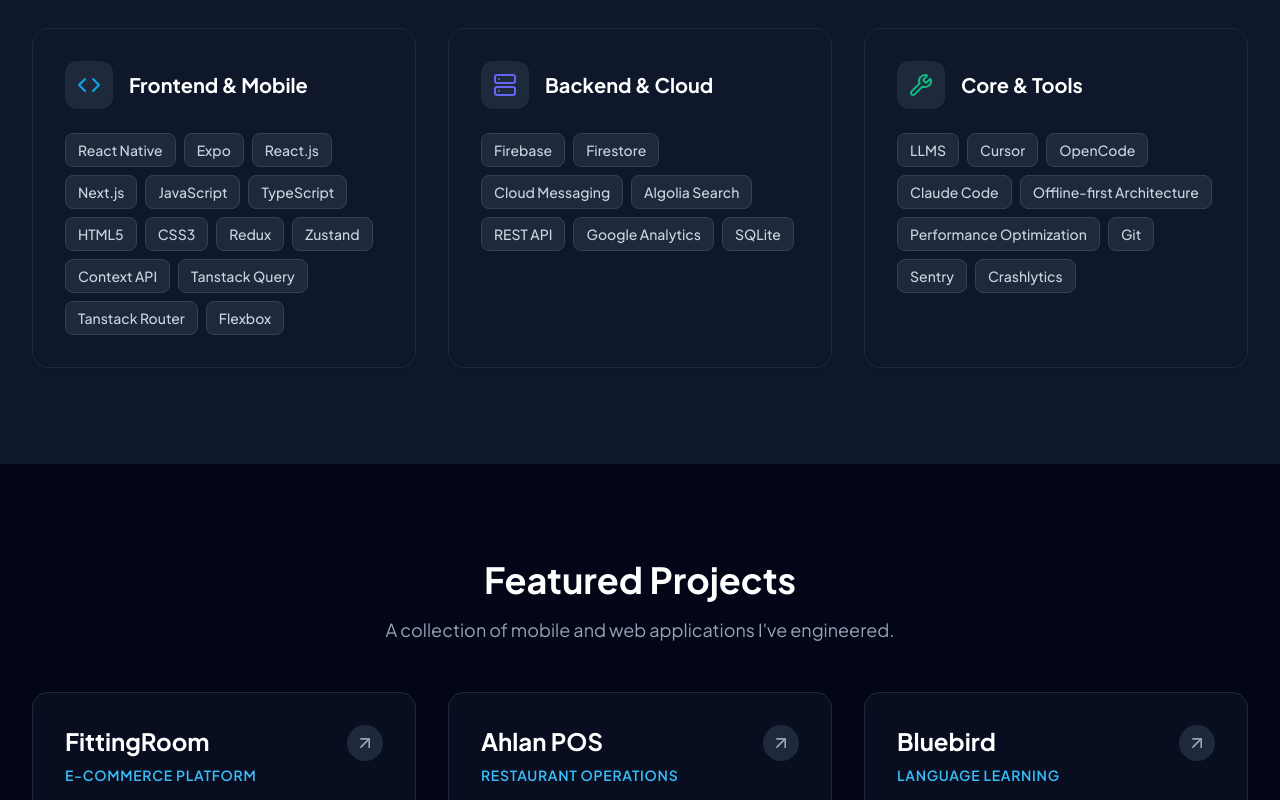
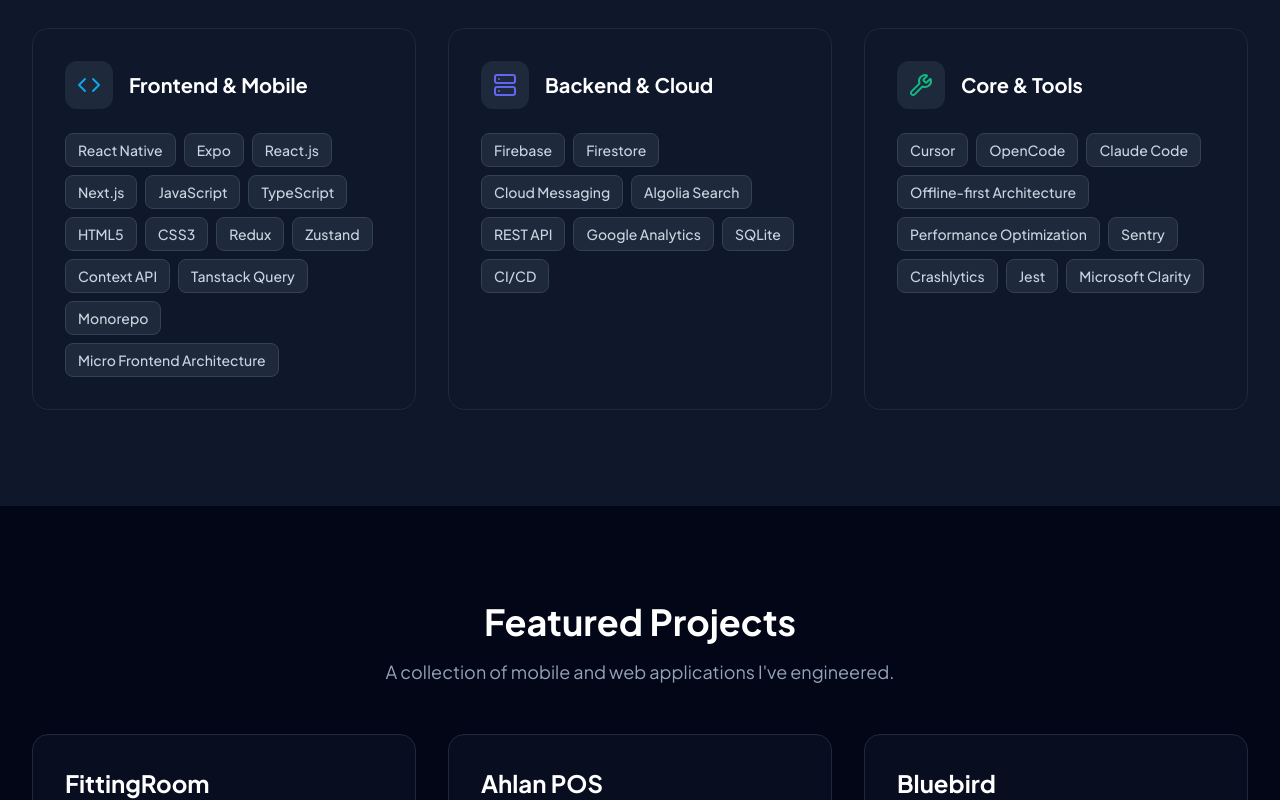
Before and after one commit to faisalansari97/portfolio, a React (Vite) app: page / in a window 1280 px wide. Shown: the part 1080-1880 px from the top of the page. Built offline with nearby package versions, Linux system fonts and the light colour scheme.

Commit message:
Update skills list in constants.ts to include new technologies; modify CV download link in Hero component for accuracy; clean up commented code in Projects component for better readability.

```diff
--- a/components/Hero.tsx
+++ b/components/Hero.tsx
@@ -76,8 +76,8 @@
                   />
                 </a>
                 <a
-                  href="https://drive.google.com/uc?export=download&id=1CpfvFL9vJ54edqB-FKg0jDwNXCGxZX0g"
-                  download="Your_Name_CV.pdf"
+                  href="https://drive.google.com/file/d/1BgC0OJlchSyiTSrjiZ4poNIM1p1bU56m/view?usp=sharing"
+                  download="FAISAL_ANSARI_CV.pdf"
                   className="px-6 py-3 md:px-8 md:py-4 text-sm md:text-lg border border-slate-200 dark:border-slate-800 bg-white dark:bg-slate-900 text-slate-700 dark:text-slate-200 font-bold rounded-xl hover:bg-slate-50 dark:hover:bg-slate-800 transition-all shadow-sm hover:shadow-md flex items-center gap-2"
                 >
                   <Download size={18} />
--- a/components/Projects.tsx
+++ b/components/Projects.tsx
@@ -65,9 +65,9 @@
                       {project.role}
                     </p>
                   </div>
-                  <div className="p-2 bg-slate-50 dark:bg-slate-800 rounded-full text-slate-400 group-hover:text-primary-600 dark:group-hover:text-primary-400 transition-colors">
+                  {/* <div className="p-2 bg-slate-50 dark:bg-slate-800 rounded-full text-slate-400 group-hover:text-primary-600 dark:group-hover:text-primary-400 transition-colors">
                     <ArrowUpRight size={20} />
-                  </div>
+                  </div> */}
                 </div>
 
                 <p className="text-slate-600 dark:text-slate-400 mb-4 md:mb-6 leading-relaxed flex-1">
--- a/constants.ts
+++ b/constants.ts
@@ -24,8 +24,8 @@
       "Zustand",
       "Context API",
       "Tanstack Query",
-      "Tanstack Router",
-      "Flexbox",
+      "Monorepo",
+      "Micro Frontend Architecture"
     ],
   },
   {
@@ -38,20 +38,21 @@
       "REST API",
       "Google Analytics",
       "SQLite",
+      "CI/CD",
     ],
   },
   {
     title: "Core & Tools",
     skills: [
-      "LLMS",
       "Cursor",
       "OpenCode",
       "Claude Code",
       "Offline-first Architecture",
       "Performance Optimization",
-      "Git",
       "Sentry",
       "Crashlytics",
+      "Jest",
+      "Microsoft Clarity"
     ],
   },
 ];
```
